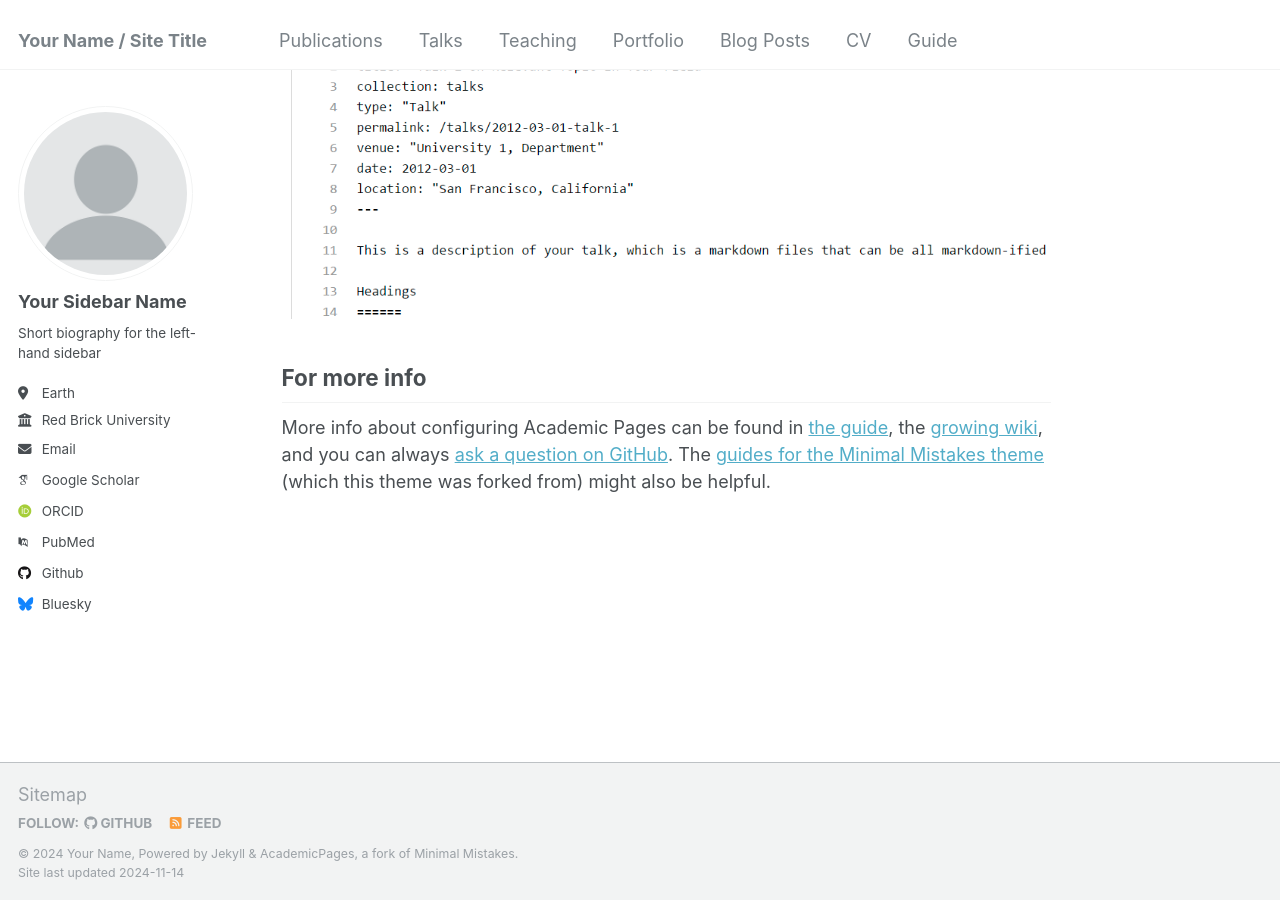
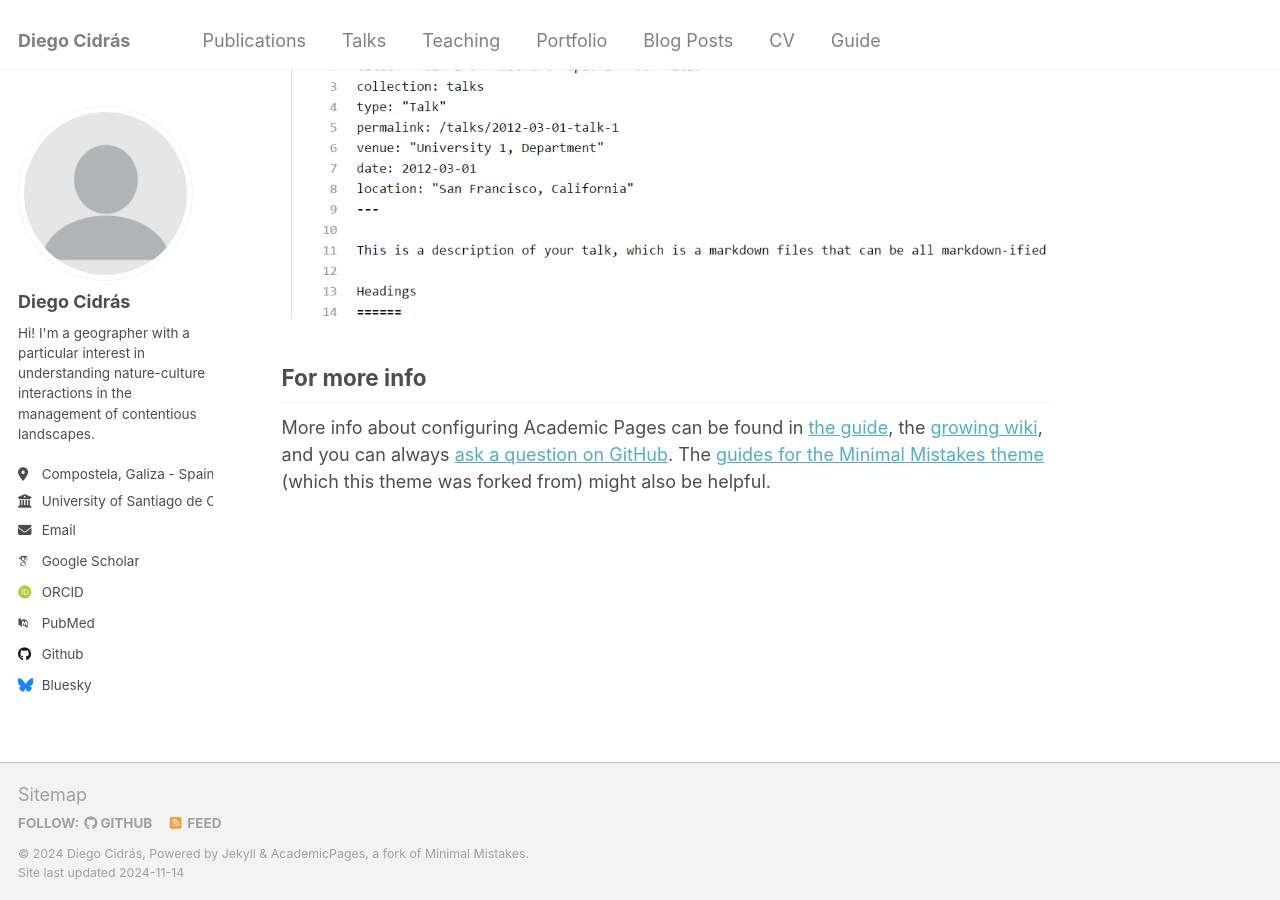
Before and after one commit to diegocidras/diegocidras.github.io, a Jekyll site: the page built from _pages/about.md, in a window 1280 px wide and 900 px high, scrolled down 2643 px. Built offline with Jekyll 4.4.1, drawn with Linux system fonts in a browser that asks for light colours; some web fonts are replaced.

Commit message:
Update _config.yml

```diff
--- a/_config.yml
+++ b/_config.yml
@@ -8,10 +8,10 @@
 
 # Basic Site Settings
 locale                   : "en-US"
-title                    : "Your Name / Site Title"
+title                    : "Diego Cidrás"
 title_separator          : "-"
-name                     : &name "Your Name"
-description              : &description "personal description"
+name                     : &name "Diego Cidrás"
+description              : &description "Assistant Professor at the University of Santiago de Compostela"
 url                      : https://academicpages.github.io # the base hostname & protocol for your site e.g. "https://[your GitHub username].github.io"
 baseurl                  : "" # the subpath of your site, e.g. "/blog"
 repository               : "academicpages/academicpages.github.io"
@@ -22,13 +22,13 @@ repository               : "academicpages/academicpages.github.io"
 author:
   # Biographic information
   avatar           : "profile.png"
-  name             : "Your Sidebar Name"
-  pronouns         : # example: "she/her"
-  bio              : "Short biography for the left-hand sidebar"
-  location         : "Earth"
-  employer         : "Red Brick University"
+  name             : "Diego Cidrás"
+  pronouns         : # example: "he/him"
+  bio              : "Hi! I'm a geographer with a particular interest in understanding nature-culture interactions in the management of contentious landscapes."
+  location         : "Compostela, Galiza - Spain"
+  employer         : "University of Santiago de Compostela"
   uri              : # URL
-  email            : "none@example.org"
+  email            : "diego.cidras.fernandez@usc.gal"
 
   # Academic websites
   arxiv            : # URL - Update with the correct link to your profile
```
